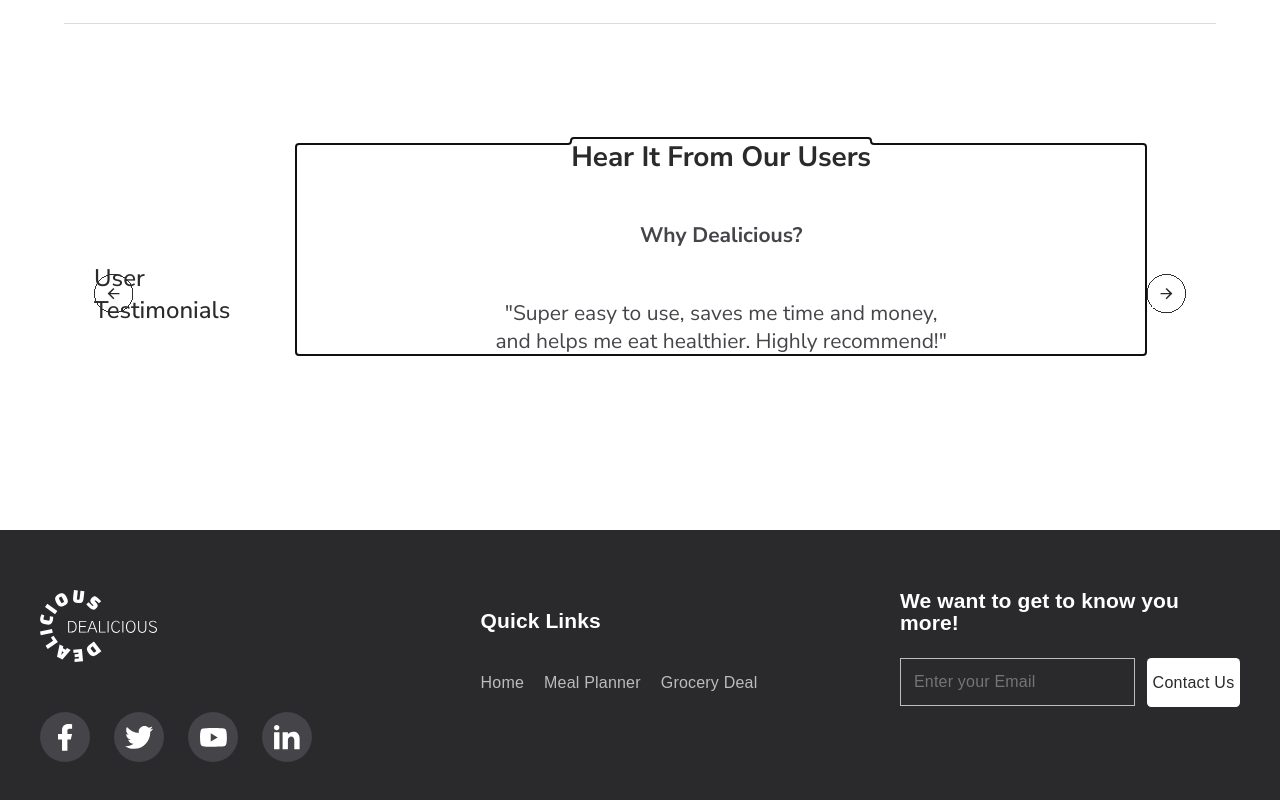
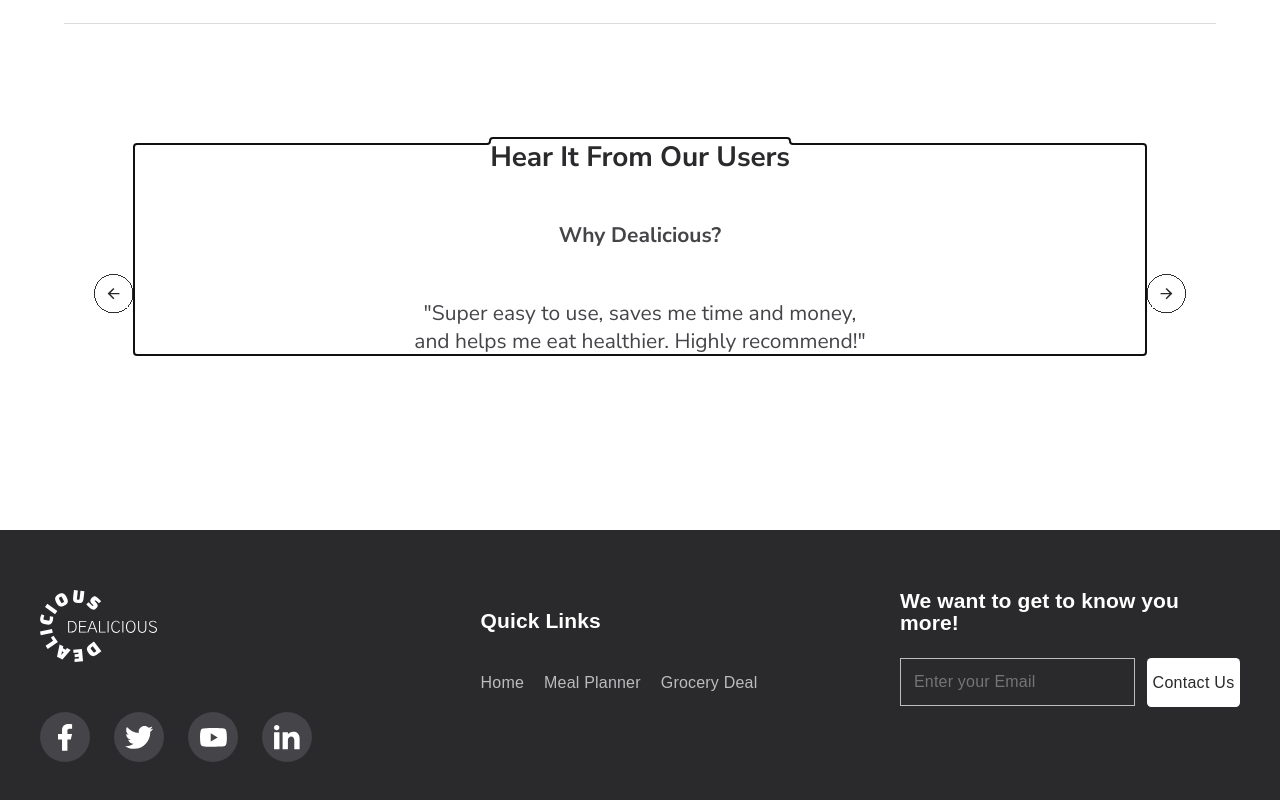
Before and after one commit to UW-INFO442-WI25/group-pending, a React (Vite) app in the folder Dealicious/frontend/: page / in a window 1280 px wide. Shown: the part 4174-4974 px from the top of the page. Built offline with nearby package versions, Linux system fonts and the light colour scheme.

Commit message:
Fixed bug on Landing

```diff
--- a/Dealicious/frontend/src/pages/LandingPage.jsx
+++ b/Dealicious/frontend/src/pages/LandingPage.jsx
@@ -254,7 +254,6 @@
             onTouchMove={handleTouchMove}
             onTouchEnd={handleTouchEnd}
           >
-            <h2 id="testimonials-title" className="visually-hidden">User Testimonials</h2>
             <button
               className="review-nav-button"
               aria-label="Previous review"
```
